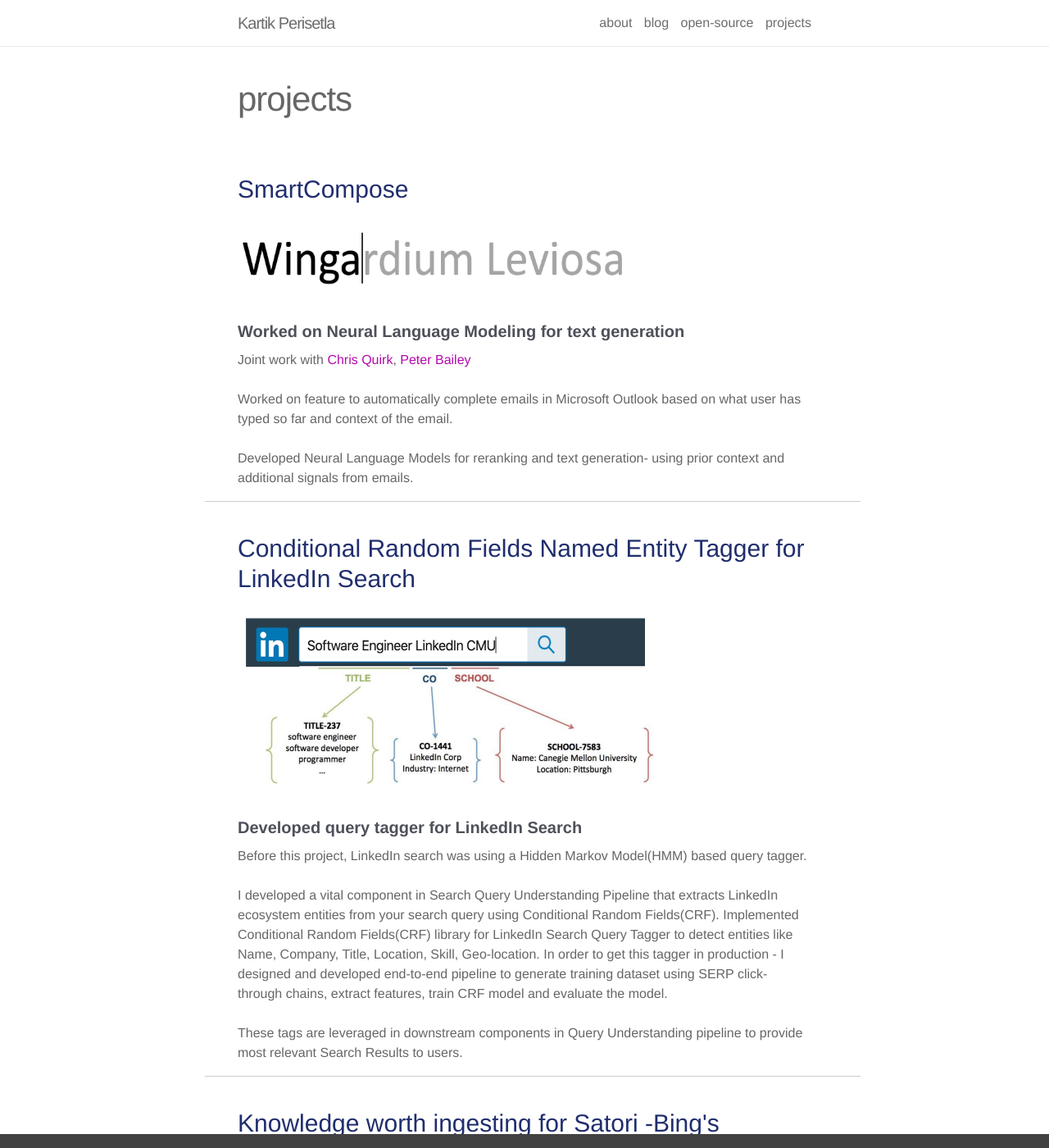
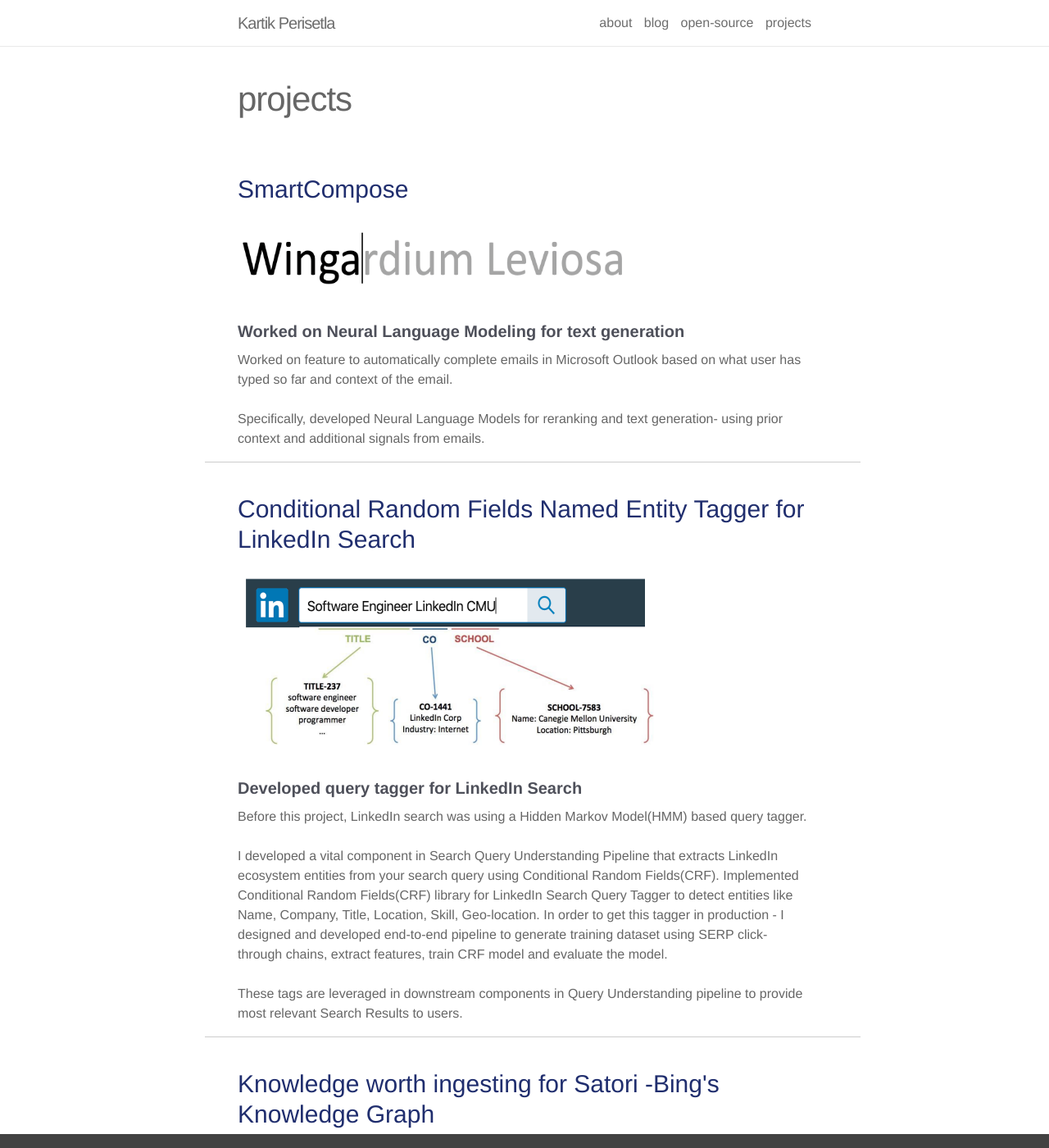
Before and after one commit to kartikperisetla/kartikperisetla.github.io, a Jekyll site: the page built from _pages/projects.md, in a window 1280 px wide and 1400 px high. Shown: the whole window at 82% size. Built offline with Jekyll 4.4.1, drawn with Linux system fonts in a browser that asks for light colours; nearby versions of some CDN libraries; some of the changed text lies outside the part shown.

Commit message:
nit update to projects

```diff
--- a/_pages/projects.md
+++ b/_pages/projects.md
@@ -9,10 +9,8 @@
 <img class="thumbnail" src="/assets/img/smartcompose.png" width="480px" height="100px" border="0px"/>
 <p align="justify">
     <b><h4 style="color:#4E505A"> Worked on Neural Language Modeling for text generation </h4></b>
-	Joint work with <a href="https://www.microsoft.com/en-us/research/people/chrisq/" target="_blank"> Chris Quirk</a>, <a href="https://www.microsoft.com/en-us/research/people/pbailey/" target="_blank">Peter Bailey</a><br/><br/>
     Worked on feature to automatically complete emails in Microsoft Outlook based on what user has typed so far and context of the email.<br/><br/>
-
-    Developed Neural Language Models for reranking and text generation- using prior context and additional signals from emails.
+    Specifically, developed Neural Language Models for reranking and text generation- using prior context and additional signals from emails.
 </p>
 
 <h4 class="year" />
@@ -43,8 +41,6 @@
 <p align="justify">
     <b><h4 style="color:#4E505A"> Developed a Machine Learning framework for Bing's Knowledge Graph that is helping selectively ingest knowledge
         from the web</h4></b>
-    Joint work with <a href="https://www.microsoft.com/en-us/research/people/silviu/" target="_blank"> Silviu Cucerzan</a><br/><br/>
-
     Worked on coming up with a Machine Learning framework for detecting whether information extracted from crowdsourced
     knowledge platforms like Wikipedia is worth ingesting at any given moment of time. This project was crucial
     component in Satori- Bing' Knowledge graph as it prevented lot of noise, vandalism, transient content from entering
```
